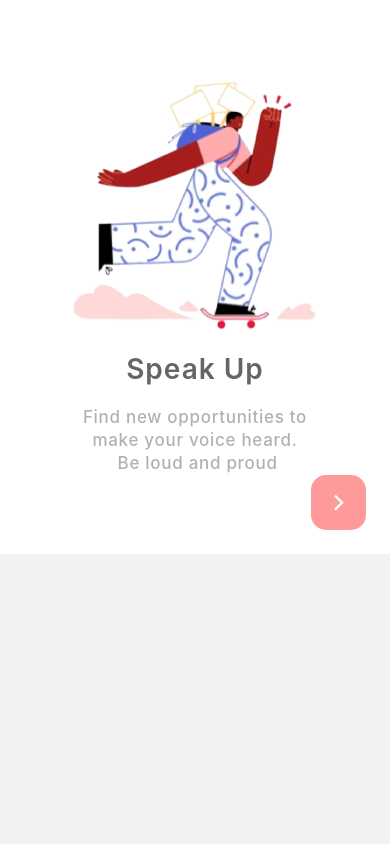
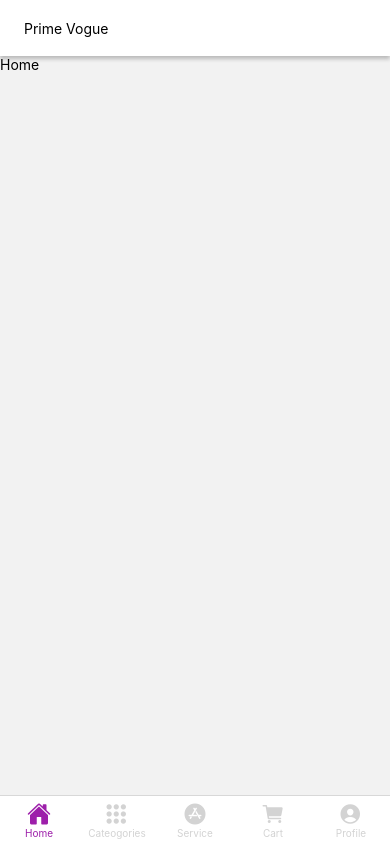
Before and after one commit to indrajit1998/Prime-Vogue-Hy, a React Native app: screen /Tabs in a window 390 px wide. Built offline with nearby package versions, Linux system fonts and the light colour scheme.

Commit message:
Made Bottom Tab

```diff
--- a/App.tsx
+++ b/App.tsx
@@ -1,5 +1,5 @@
 import React from 'react';
-import { StatusBar } from 'react-native';
+import { StatusBar } from 'expo-status-bar';
 import { DARK_MODE_ENABLED } from './src/config/constants';
 import theme from './src/config/theme';
 import RootNavigator from './src/navigation/RootNavigator';
@@ -7,7 +7,7 @@ import RootNavigator from './src/navigation/RootNavigator';
 export default function App() {
   return (
     <>
-      <StatusBar barStyle='dark-content' backgroundColor={theme.colors.background} />
+      <StatusBar style='dark' backgroundColor={theme.colors.background} />
       <RootNavigator />
     </>
   );
--- a/package.json
+++ b/package.json
@@ -10,6 +10,7 @@
   },
   "dependencies": {
     "@expo/vector-icons": "^13.0.0",
+    "@react-navigation/bottom-tabs": "^6.4.0",
     "@react-navigation/native": "^6.0.13",
     "@react-navigation/native-stack": "^6.9.1",
     "expo": "~46.0.16",
@@ -18,6 +19,7 @@
     "react-dom": "18.0.0",
     "react-icons": "^4.6.0",
     "react-native": "0.69.6",
+    "react-native-paper": "^4.12.5",
     "react-native-safe-area-context": "4.3.1",
     "react-native-screens": "~3.15.0",
     "react-native-web": "~0.18.7"
--- a/src/config/theme.ts
+++ b/src/config/theme.ts
@@ -6,7 +6,9 @@ const theme = {
         secondary: '#E21221',
         accent: '#f1c40f',
         background: '#fff',
-        textColor: "#000"
+        textColor: "#000",
+        btnColor: "#FE9A9A",
+        btnUnderlaycolor: "#FFD9D8"
     },
 };
 
--- a/src/navigation/RootNavigator.tsx
+++ b/src/navigation/RootNavigator.tsx
@@ -7,6 +7,7 @@ import Login from '../screens/Login';
 import Signup from '../screens/Signup';
 import ForgotPassword from '../screens/ForgotPassword';
 import EmailSendConfirmation from '../screens/EmailSendConfirmation';
+import TabNavigator from './TabNavigator';
 
 const Stack = createNativeStackNavigator<RootStackParamList>();
 
@@ -19,6 +20,8 @@ export default function RootNavigator() {
             <Stack.Screen name="Signup" component={Signup} />
             <Stack.Screen name="ForgotPassword" component={ForgotPassword} />
             <Stack.Screen name="EmailSendConfirmation" component={EmailSendConfirmation} />
+            <Stack.Screen name="Tabs" component={TabNavigator} />
+
         </>
     );
 
--- /dev/null
+++ b/src/navigation/TabNavigator.tsx
@@ -0,0 +1,84 @@
+import React from 'react';
+import { StyleSheet, View, Image, Text } from 'react-native';
+import { Appbar } from 'react-native-paper';
+import Ionicons from '@expo/vector-icons/Ionicons';
+import { createBottomTabNavigator } from '@react-navigation/bottom-tabs';
+import type { BottomTabHeaderProps } from '@react-navigation/bottom-tabs/src/types';
+import type { BottomTabParamList } from '../types';
+import Home from '../screens/Home';
+import Profile from '../screens/Profile';
+import theme from '../config/theme';
+import { DARK_MODE_ENABLED } from '../config/constants';
+import Cateogories from '../screens/Cateogories';
+import Cart from '../screens/Cart';
+import Service from '../screens/Service';
+
+const Tab = createBottomTabNavigator<BottomTabParamList>();
+
+const Header: React.FC<BottomTabHeaderProps> = () => (
+    <Appbar.Header style={styles.header}>
+        {/* <View style={styles.logoWrapper}>
+      <Image source={Logo} style={styles.logo} />
+    </View> */}
+        <Text>Prime Vogue</Text>
+    </Appbar.Header>
+);
+
+export default function TabNavigator() {
+    return (
+        <Tab.Navigator
+            screenOptions={({ route }) => ({
+                header: (props) => <Header {...props} />,
+                tabBarStyle: styles.tabBar,
+                tabBarItemStyle: styles.tabBarItem,
+                tabBarActiveTintColor: theme.colors.primary,
+                tabBarInactiveTintColor: DARK_MODE_ENABLED ? 'lightgray' : 'gray',
+                tabBarIcon: ({ focused, color }) => {
+                    const { name: routeName } = route;
+
+                    type IconName = React.ComponentProps<typeof Ionicons>['name'];
+                    let iconName: IconName = 'home';
+                    if (routeName === 'Cateogories') iconName = 'apps';
+                    if (routeName === 'Service') iconName = 'logo-apple-appstore';
+                    if (routeName === 'Cart') iconName = 'cart';
+                    if (routeName === 'Profile') iconName = 'person-circle';
+
+                    const iconSize = 24;
+                    const iconColor = focused ? theme.colors.primary : color;
+
+                    return <Ionicons name={iconName} size={iconSize} color={iconColor} />;
+                },
+            })}
+        >
+            <Tab.Screen name="Home" component={Home} />
+            <Tab.Screen name="Cateogories" component={Cateogories} />
+            <Tab.Screen name="Service" component={Service} />
+            <Tab.Screen name="Cart" component={Cart} />
+            <Tab.Screen name="Profile" component={Profile} />
+        </Tab.Navigator>
+    );
+}
+
+const styles = StyleSheet.create({
+    header: {
+        backgroundColor: theme.colors.background,
+        alignItems: 'center',
+        paddingLeft: 24
+    },
+    logoWrapper: {
+        flex: 1,
+        alignItems: 'center',
+    },
+    logo: {
+        width: 120,
+        height: 40,
+        resizeMode: 'contain',
+        alignSelf: 'center',
+    },
+    tabBar: {
+        backgroundColor: theme.colors.background,
+    },
+    tabBarItem: {
+        paddingVertical: 5,
+    },
+});
--- /dev/null
+++ b/src/screens/Cart.tsx
@@ -0,0 +1,10 @@
+import { View, Text } from 'react-native'
+import React from 'react'
+
+export default function Cart() {
+    return (
+        <View>
+            <Text>Cart</Text>
+        </View>
+    )
+}
--- /dev/null
+++ b/src/screens/Cateogories.tsx
@@ -0,0 +1,10 @@
+import { View, Text } from 'react-native'
+import React from 'react'
+
+export default function Cateogories() {
+    return (
+        <View>
+            <Text>Cateogories</Text>
+        </View>
+    )
+}
--- /dev/null
+++ b/src/screens/Home.tsx
@@ -0,0 +1,10 @@
+import { View, Text } from 'react-native'
+import React from 'react'
+
+export default function Home() {
+    return (
+        <View>
+            <Text>Home</Text>
+        </View>
+    )
+}
--- a/src/screens/Login.tsx
+++ b/src/screens/Login.tsx
@@ -1,9 +1,10 @@
-import { View, Text, Button, StyleSheet, Image, TextInput, Dimensions, ScrollView } from 'react-native'
+import { View, Text, Button, StyleSheet, Image, TextInput, Dimensions, ScrollView, TouchableHighlight } from 'react-native'
 import React, { useState } from 'react'
 import Container from '../components/Container'
 import { CONTAINER_OUTER_SPACING } from '../config/constants'
 import LoginScreenImage from '../../assets/LoginScreenImage.png'
 import Icon from '@expo/vector-icons/MaterialIcons'
+import theme from '../config/theme'
 export default function Login({ navigation }: any) {
 
     const [email, onChangeEmail] = useState('')
@@ -11,19 +12,19 @@ export default function Login({ navigation }: any) {
     const [error, setError] = useState('')
     const [success, setSuccess] = useState('')
 
-    const handleSubmit = async (e: { preventDefault: () => void }) => {
-        e.preventDefault()
-        setError('')
-        setSuccess('')
+    const handleSubmit = async () => {
+        // setError('')
+        // setSuccess('')
 
-        const isValidEmail = /\S+@\S+\.\S+/.test(email);
-        if (!isValidEmail) {
-            setError("Invalid Email")
-        } else if (!password) {
-            setError("Password Required")
-        } else {
-            setSuccess("Done")
-        }
+        // const isValidEmail = /\S+@\S+\.\S+/.test(email);
+        // if (!isValidEmail) {
+        //     setError("Invalid Email")
+        // } else if (!password) {
+        //     setError("Password Required")
+        // } else {
+        //     setSuccess("Done")
+        // }
+        navigation.navigate("Tabs")
     }
     return (
         <ScrollView>
@@ -51,9 +52,9 @@ export default function Login({ navigation }: any) {
 
                         </View>
                     </View>
-                    <View>
-                        <Text style={styles.loginbtn} onPress={handleSubmit}>Login</Text>
-                    </View>
+                    <TouchableHighlight underlayColor={theme.colors.btnUnderlaycolor} onPress={handleSubmit} style={styles.loginbtn}>
+                        <Text style={styles.loginText}>Login</Text>
+                    </TouchableHighlight>
                     <Text style={styles.forRegister}>New to Prime Vogue?  <Text onPress={() => { navigation.navigate("Signup") }} style={styles.forRegisterlink}>Register</Text></Text>
                 </View>
 
@@ -93,7 +94,7 @@ const styles = StyleSheet.create({
     },
     inputcomp: {
         flex: 1,
-        width:'100%',
+        width: '100%',
         flexDirection: 'row',
         alignItems: 'center',
         borderBottomWidth: 1,
@@ -120,7 +121,7 @@ const styles = StyleSheet.create({
     input2: {
         height: 50,
         fontSize: 16,
-        width:width-80,
+        width: width - 80,
         marginVertical: 0,
         marginLeft: 10,
         paddingRight: 90,
@@ -131,16 +132,12 @@ const styles = StyleSheet.create({
         marginBottom: 0
     },
     loginbtn: {
-        backgroundColor: '#fea9a9',
-        color: 'white',
-        width: '100%',
-        height: 50,
-        textAlign: 'center',
-        alignSelf: 'center',
-        borderRadius: 9,
-        paddingTop: 11,
-        marginTop: 20,
-        fontSize: 16
+        backgroundColor: theme.colors.btnColor,
+        padding: 15,
+        marginTop: 15,
+        justifyContent: "center",
+        alignItems: "center",
+        borderRadius: 8
     },
     forRegister: {
         marginTop: 60,
@@ -156,5 +153,10 @@ const styles = StyleSheet.create({
         top: 15,
         fontSize: 14,
         color: 'blue',
+    },
+    loginText: {
+        color: 'white',
+        fontWeight: '500',
+        fontSize: 15
     }
 })
--- /dev/null
+++ b/src/screens/Profile.tsx
@@ -0,0 +1,10 @@
+import { View, Text } from 'react-native'
+import React from 'react'
+
+export default function Profile() {
+    return (
+        <View>
+            <Text>Profile</Text>
+        </View>
+    )
+}
--- /dev/null
+++ b/src/screens/Service.tsx
@@ -0,0 +1,10 @@
+import { View, Text } from 'react-native'
+import React from 'react'
+
+export default function Service() {
+    return (
+        <View>
+            <Text>Service</Text>
+        </View>
+    )
+}
```
Also changed, not shown: src/types.ts (+8 -0 lines), 2 other files (tests, documents, lock files or other folders).
